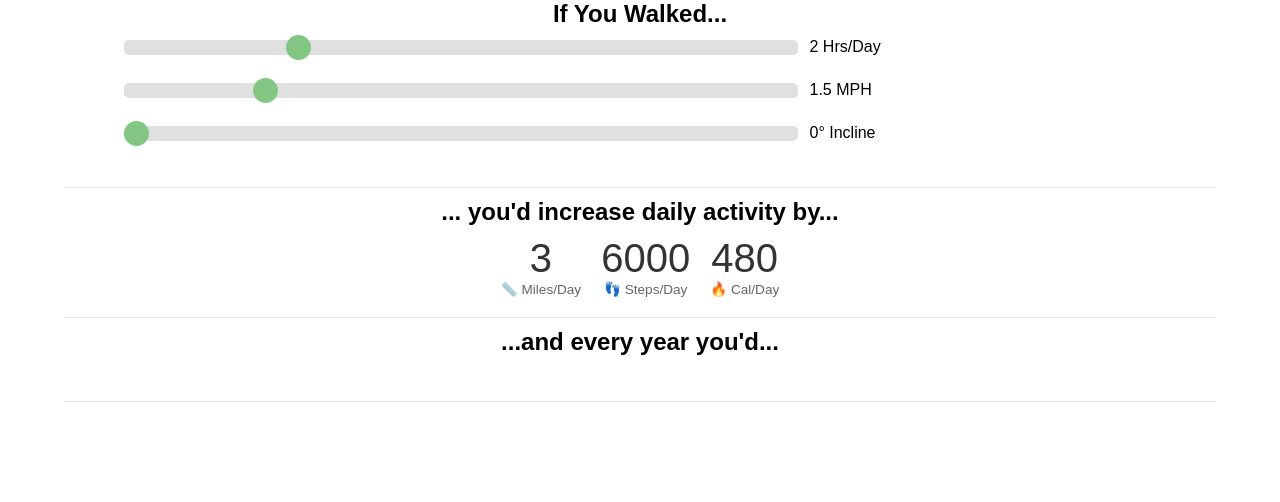
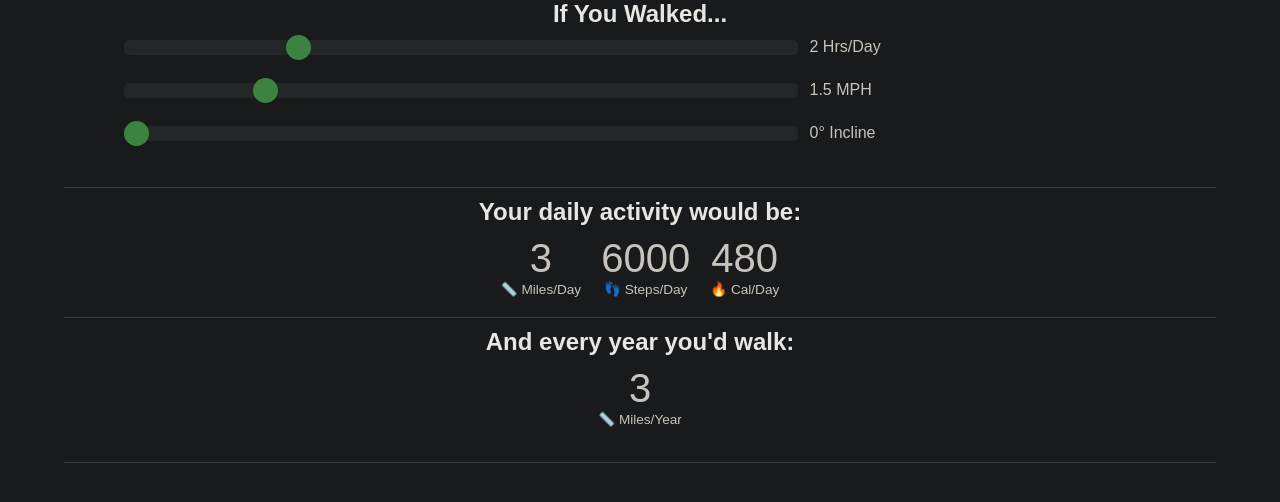
Before and after one commit to jeffdeville/riseeight-calculator, a plain HTML site: page index.html in a window 1280 px wide. Drawn offline with nearby package versions, Linux system fonts and the light colour scheme; some packages are replaced by stand-ins of ours.

Commit message:
Gray's comments

```diff
--- a/index.html
+++ b/index.html
@@ -18,7 +18,7 @@
       </div>
     </section>
     <section id="daily-output">
-      <h1>... you'd increase daily activity by...</h1>
+      <h1>Your daily activity would be:</h1>
       <div class="metrics">
         <div class="metric">
           <div class="value" id="miles">3</div>
@@ -35,7 +35,11 @@
       </div>
     </section>
     <section id="yearly-output">
-      <h1>...and every year you'd...</h1>
+      <h1>And every year you'd walk:</h1>
+      <div class="metric">
+        <div class="value" id="yearly-miles">3</div>
+        <div class="unit">📏 Miles/Year</div>
+      </div>
       <div id="distance-walked"></div>
     </section>
 
--- a/script.js
+++ b/script.js
@@ -220,6 +220,7 @@ function updateGauges() {
   // Calculate yearly distance
   const yearlyDistance = Calculation.yearlyDistance(hours, speed);
   const [city1, city2, realDistance] = Calculation.closestCities(yearlyDistance);
+  updateGauge("yearly-miles", yearlyDistance);
   updateMap(city1, city2, yearlyDistance);
   console.log(city1, city2, realDistance);
 }
@@ -229,7 +230,7 @@ function updateGauge(gaugeId, value) {
 }
 
 function updateMap(city1, city2, distance) {
-  document.getElementById("distance-walked").innerText = `walk from ${city1} to ${city2} (${distance} miles)!`;
+  document.getElementById("distance-walked").innerText = `That's from ${city1} to ${city2}!`;
   showWalkingDirections(city1, city2);
 }
 
--- a/styles.css
+++ b/styles.css
@@ -4,6 +4,8 @@ body {
   padding: 0;
   box-sizing: border-box;
   height: 100%;
+  background-color: #181a1b;
+  color: #c8c3bc;
 }
 
 #app {
@@ -17,6 +19,7 @@ h1 {
   width: 100%;
   text-align: center;
   margin: 10px;
+  color: #e8e6e3;
 }
 #effort h1 {
   margin-top: 0px;
@@ -40,7 +43,7 @@ section {
   align-items: center;
   justify-content: space-around;
   padding-bottom: 20px;
-  border-bottom: #e4e4e4;
+  border-bottom: #383c3f;
   border-bottom-width: 1px;
   border-bottom-style: solid;
 }
@@ -78,7 +81,7 @@ section {
   /* Specified to be the full width of the flex-item */
   height: 15px;
   border-radius: 5px;
-  background: #d3d3d3;
+  background: #292d2e;
   outline: none;
   opacity: 0.7;
   -webkit-transition: .2s;
@@ -136,16 +139,17 @@ section {
   flex-direction: column;
   align-items: center;
   justify-content: center;
+  color: #c8c3bc;
 }
 
 .value {
   font-size: 2.5em;
-  color: #333;
+  color: #c8c3bc;
 }
 
 .unit {
   font-size: 0.85em;
-  color: #666;
+  color: #c8c3bc;
 }
 
 #distance-walked {
```
Also changed, not shown: logo_original-wide-color-small-old.png (added), logo_original-wide-color-small.png.
